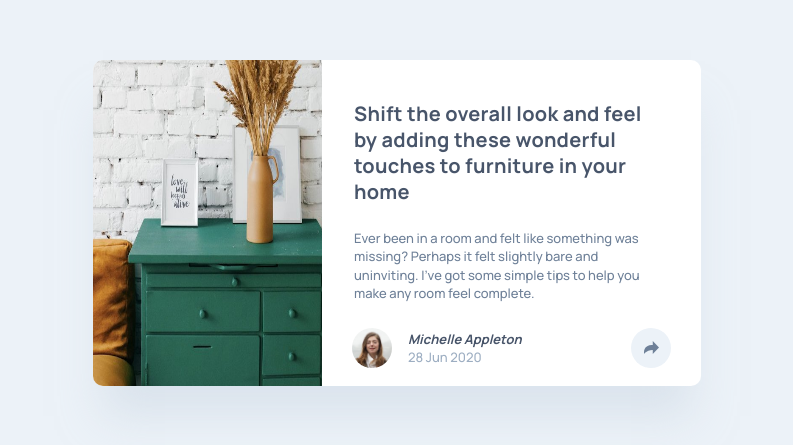
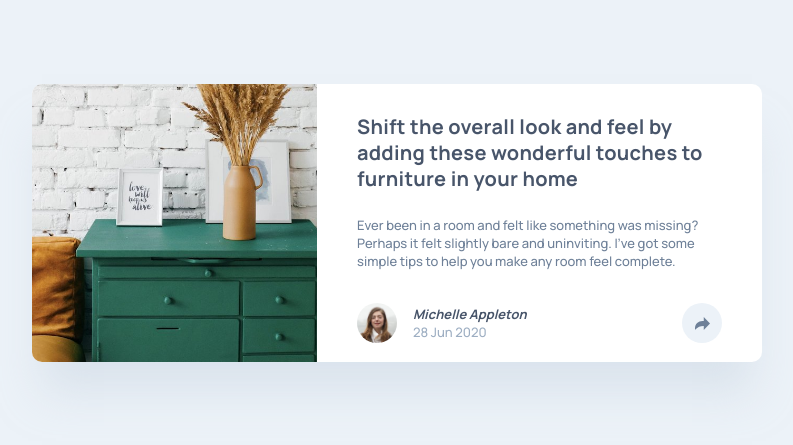
Before and after one commit to irfanoezen/article-preview-component, a website: page index.html in a window 1536 px wide. Shown: the part 177-622 px from the top of the page, without its empty margins (371-1164 px from the left). Drawn offline with Linux system fonts and the light colour scheme.

Commit message:
Style desktop design

```diff
--- a/style.css
+++ b/style.css
@@ -136,7 +136,7 @@ ul {
 }
 
 .article__foot {
-  padding: 18px 30px 18px 30px;
+  padding: 16px 30px 16px 30px;
   display: grid;
   grid-template-columns: 1fr auto;
   align-items: center;
@@ -281,3 +281,23 @@ ul {
     margin-inline: auto;
   }
 }
+
+@media screen and (min-width: 1440px) {
+  .article {
+    max-width: 730px;
+    grid-template-columns: 285px auto;
+  }
+
+  .article__body {
+    padding: 30px 40px 8px 40px;
+  }
+
+  .article__foot {
+    padding: 16px 40px 16px 40px;
+  }
+
+  .article__popup {
+    right: -43%;
+    bottom: 120%;
+  }
+}
```
